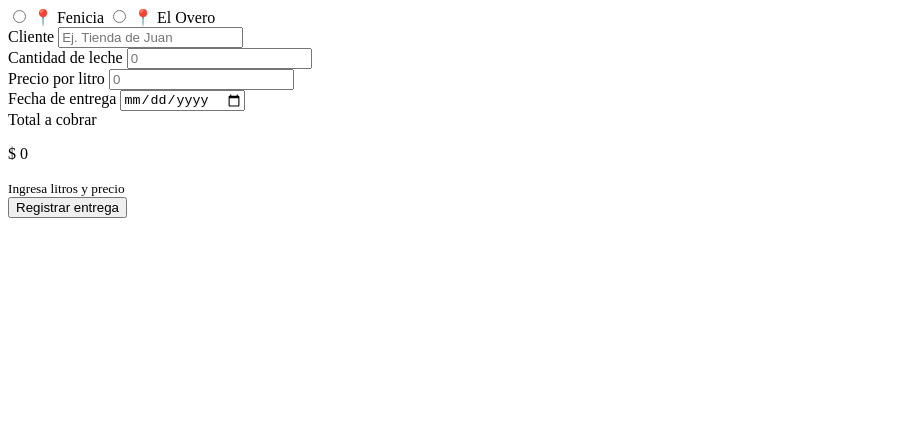
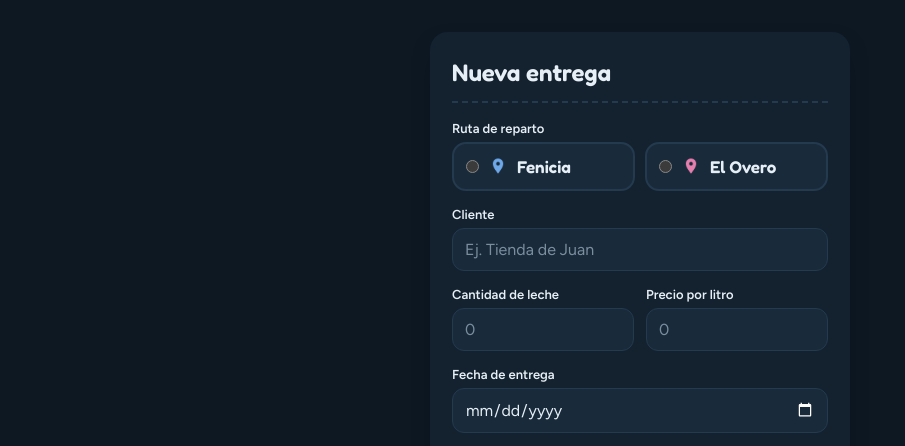
Before and after one commit to sanrodri/RutaLactea, a plain HTML site: page views/index.html in a window 1280 px wide. Shown: the part 73-519 px from the top of the page, without its empty margins (0-905 px from the left). Drawn offline with Linux system fonts and the light colour scheme.

Commit message:
se le aplico el style

```diff
--- a/css/style.css
+++ b/css/style.css
@@ -0,0 +1,274 @@
+:root {
+    /* Fondos */
+    --bg: #0D1823;          /* fondo de la página (azul noche) */
+    --surface: #142230;     /* fondo de la tarjeta del formulario */
+    --surface-2: #192A3B;   /* fondo de los inputs y del total */
+
+    /* Textos */
+    --ink: #E6EFF5;         /* texto principal (casi blanco) */
+    --muted: #9BB0C0;       /* texto secundario (gris azulado) */
+    --line: #243A4E;        /* bordes y líneas */
+
+    /* Color principal (botón, botella, foco) */
+    --blue: #6FA8E8;
+    --blue-soft: #1C3450;   /* versión suave para fondos */
+
+    /* Colores de cada ruta */
+    --fenicia: #6FA8E8;       /* azul */
+    --fenicia-soft: #1C3450;
+    --overo: #E580AE;         /* rosado (leche de fresa) */
+    --overo-soft: #3A1F2E;
+
+    /* Mensajes */
+    --danger: #F07A6E;      /* errores y alertas */
+    --milk: #F2F6F8;        /* la leche de la botella */
+
+    /* Tipografias */
+    --display: "Fredoka", "Trebuchet MS", sans-serif;
+    --body: "Figtree", "Segoe UI", sans-serif;
+    --mono: "IBM Plex Mono", monospace;
+
+    /* le dice al navegador que la página es oscura (calendario y flechas en claro) */
+    color-scheme: dark;
+}
+
+/* ---------- Reinicio ---------- */
+* {
+    margin: 0;
+    padding: 0;
+    box-sizing: border-box;
+}
+
+body {
+    font-family: var(--body);
+    background: var(--bg);
+    color: var(--ink);
+}
+
+fieldset {
+    border: none;
+}
+
+/* ---------- Página y tarjeta ---------- */
+.container {
+    width: 100%;
+    min-height: 100vh;          /* mínimo la pantalla, crece si hace falta */
+    padding: 32px 16px;
+    display: flex;
+    align-items: center;
+    justify-content: center;
+}
+
+.form-content {
+    width: 100%;
+    max-width: 420px;
+    padding: 26px 22px 22px;
+    background-color: var(--surface);
+    border-radius: 18px;
+    box-shadow: 0 10px 28px -14px rgba(0, 0, 0, 0.6);
+}
+
+#title {
+    font-family: var(--display);
+    font-size: 24px;
+    font-weight: 600;
+    padding-bottom: 14px;       /* espacio entre el texto y la línea */
+    margin-bottom: 18px;        /* espacio entre la línea y el formulario */
+    border-bottom: 2px dashed var(--line);
+}
+
+/* ---------- Cuadrícula del formulario ---------- */
+.input-group {
+    display: grid;
+    grid-template-columns: 1fr 1fr;     /* dos columnas iguales */
+    gap: 16px 12px;                      /* 16px entre filas, 12px entre columnas */
+}
+
+/* todos los bloques ocupan el ancho completo... */
+.input-group > * {
+    grid-column: 1 / -1;
+}
+
+/* ...menos cantidad y precio, que van lado a lado */
+#milkQuantityInput,
+#milkPriceInput {
+    grid-column: auto;
+}
+
+/* ---------- Etiquetas ---------- */
+.input-field label {
+    display: flex;
+    flex-direction: column;     /* texto arriba, input abajo */
+    gap: 6px;
+    font-size: 13px;
+    font-weight: 600;
+}
+
+legend {
+    font-size: 13px;
+    font-weight: 600;
+    margin-bottom: 6px;
+}
+
+/* ---------- Inputs ---------- */
+input {
+    width: 100%;
+    padding: 11px 12px;
+    background: var(--surface-2);
+    border: 1.5px solid var(--line);
+    border-radius: 12px;
+    color: var(--ink);
+    font: inherit;              /* los inputs no heredan la fuente solos */
+    font-size: 16px;
+    font-weight: 400;
+    outline: none;
+    transition: border-color 0.15s, box-shadow 0.15s;
+}
+
+input::placeholder {
+    color: var(--muted);
+    opacity: 0.75;
+}
+
+/* cuando el usuario está escribiendo en el input */
+input:focus {
+    border-color: var(--blue);
+    box-shadow: 0 0 0 3px var(--blue-soft);
+}
+
+/* ---------- Tarjetas de ruta ---------- */
+#routeSelectionInput {
+    display: grid;
+    grid-template-columns: 1fr 1fr;
+    gap: 10px;
+}
+
+#routeSelectionInput legend {
+    grid-column: 1 / -1;        /* el título ocupa las dos columnas */
+}
+
+#routeSelectionInput label {
+    flex-direction: row;        /* aquí sí van en fila: radio + texto */
+    align-items: center;
+    gap: 10px;
+    padding: 12px;
+    border: 2px solid var(--line);
+    border-radius: 14px;
+    background: var(--surface-2);
+    cursor: pointer;
+    font-family: var(--display);
+    font-size: 17px;
+    transition: border-color 0.2s, background 0.2s, transform 0.15s;
+}
+
+#routeSelectionInput label:hover {
+    transform: translateY(-1px);
+}
+
+/* deshace el width: 100% de los inputs para que el radio no sea gigante */
+#routeSelectionInput input[type="radio"] {
+    width: auto;
+    padding: 0;
+    accent-color: var(--blue);
+}
+
+/* la tarjeta de la ruta elegida se pinta del color de esa ruta */
+#routeSelectionInput label:has(#routeSelectionFenicia:checked) {
+    border-color: var(--fenicia);
+    background: var(--fenicia-soft);
+}
+
+#routeSelectionInput label:has(#routeSelectionOvero:checked) {
+    border-color: var(--overo);
+    background: var(--overo-soft);
+}
+
+#routeSelectionOvero {
+    accent-color: var(--overo);
+}
+
+/* ---------- Total a cobrar ---------- */
+.total-field {
+    display: flex;
+    flex-direction: column;
+    padding: 14px 16px;
+    background: var(--surface-2);
+    border-radius: 14px;
+}
+
+.total-field span {
+    font-size: 12px;
+    font-weight: 600;
+    letter-spacing: 0.08em;
+    text-transform: uppercase;
+    color: var(--muted);
+}
+
+#totalAmount {
+    font-family: var(--display);
+    font-size: 30px;
+    font-weight: 600;
+    line-height: 1.1;
+}
+
+#totalDetail {
+    font-size: 13px;
+    color: var(--muted);
+}
+
+/* ---------- Botón ---------- */
+.button-field {
+    display: flex;
+}
+
+.button-field button {
+    flex-basis: 100%;
+    padding: 13px 18px;
+    border: 0;
+    border-radius: 12px;
+    background-color: var(--blue);
+    color: var(--bg);
+    font: inherit;
+    font-size: 16px;
+    font-weight: 600;
+    cursor: pointer;
+    transition: filter 0.15s, transform 0.1s;
+}
+
+.button-field button:hover {
+    filter: brightness(1.08);
+}
+
+.button-field button:active {
+    transform: translateY(1px);
+}
+
+/* ---------- Celulares muy pequeños ---------- */
+@media (max-width: 380px) {
+    .input-group,
+    #routeSelectionInput {
+        grid-template-columns: 1fr;     /* todo en una sola columna */
+    }
+}
+
+/* ---------- Íconos (imágenes en la carpeta assets) ---------- */
+/* pin de ubicación de cada ruta */
+.pin {
+    width: 18px;
+    height: 18px;
+    flex: none;                 /* que no se encoja */
+}
+
+/* camión del botón */
+.truck {
+    width: 20px;
+    height: 20px;
+}
+
+/* camión del botón: ícono y texto centrados en la misma fila */
+.button-field button {
+    display: flex;
+    align-items: center;
+    justify-content: center;
+    gap: 8px;
+}
--- a/views/index.html
+++ b/views/index.html
@@ -3,7 +3,9 @@
 <head>
     <meta charset="UTF-8">
     <meta name="viewport" content="width=device-width, initial-scale=1.0">
-    <title>Ruta Lactea </title>
+    <title> Ruta Lactea </title>
+
+    <link rel="stylesheet" href="https://fonts.googleapis.com/css2?family=Fredoka:wght@500;600;700&family=Figtree:wght@400;500;600;700&family=IBM+Plex+Mono:wght@500&display=swap">
     <link  rel="stylesheet"  href="/RutaLactea/css/style.css">
 
 
@@ -13,22 +15,27 @@
 
 <div class="container">
     <div class="form-content">
-        <h1 id="title">Entrega</h1>
+        <h1 id="title">Nueva entrega</h1>
 
         <form>
             <div class="input-group">
 
-                <div class="input-field" id="routeSelectionInput">
+                <fieldset class="input-field" id="routeSelectionInput">
+                    <legend>
+                        Ruta de reparto
+                    </legend>
                     <label>
                         <input type="radio"  id="routeSelectionFenicia" name="routeSelection_name" value="fenicia" required>
-                        📍 Fenicia
+                        <img class="pin" src="/RutaLactea/assets/pin-fenicia.png" alt="pin">
+                        Fenicia
                     </label>
 
                     <label>
                         <input type="radio"  id="routeSelectionOvero" name="routeSelection_name" value="overo" required>
-                        📍 El Overo
+                        <img class="pin" src="/RutaLactea/assets/pin-overo.png" alt="pin">
+                        El Overo
                     </label>
-                </div>
+                </fieldset>
 
                 <div class="input-field" id="clientInput">
                     <label>
@@ -63,7 +70,10 @@
                     <small id="totalDetail">Ingresa litros y precio</small>
                 </div>
                 <div class="button-field">
-                    <button  id="registerButton" type="submit">Registrar entrega</button>
+                    <button  id="registerButton" type="submit">
+                        <img class="truck" src="/RutaLactea/assets/camion.png" alt="camion">
+                        Registrar entrega
+                    </button>
                 </div>
 
             </div>
@@ -72,9 +82,6 @@
 </div>
 
 
-
-
-
-    <script src="/RutaLactea/controllers/script.js"></script>
+ <script src="/RutaLactea/controllers/script.js"></script>
 </body>
 </html>
```
Also changed, not shown: assets/camion.png (added), assets/pin-fenicia.png (added), assets/pin-overo.png (added).
